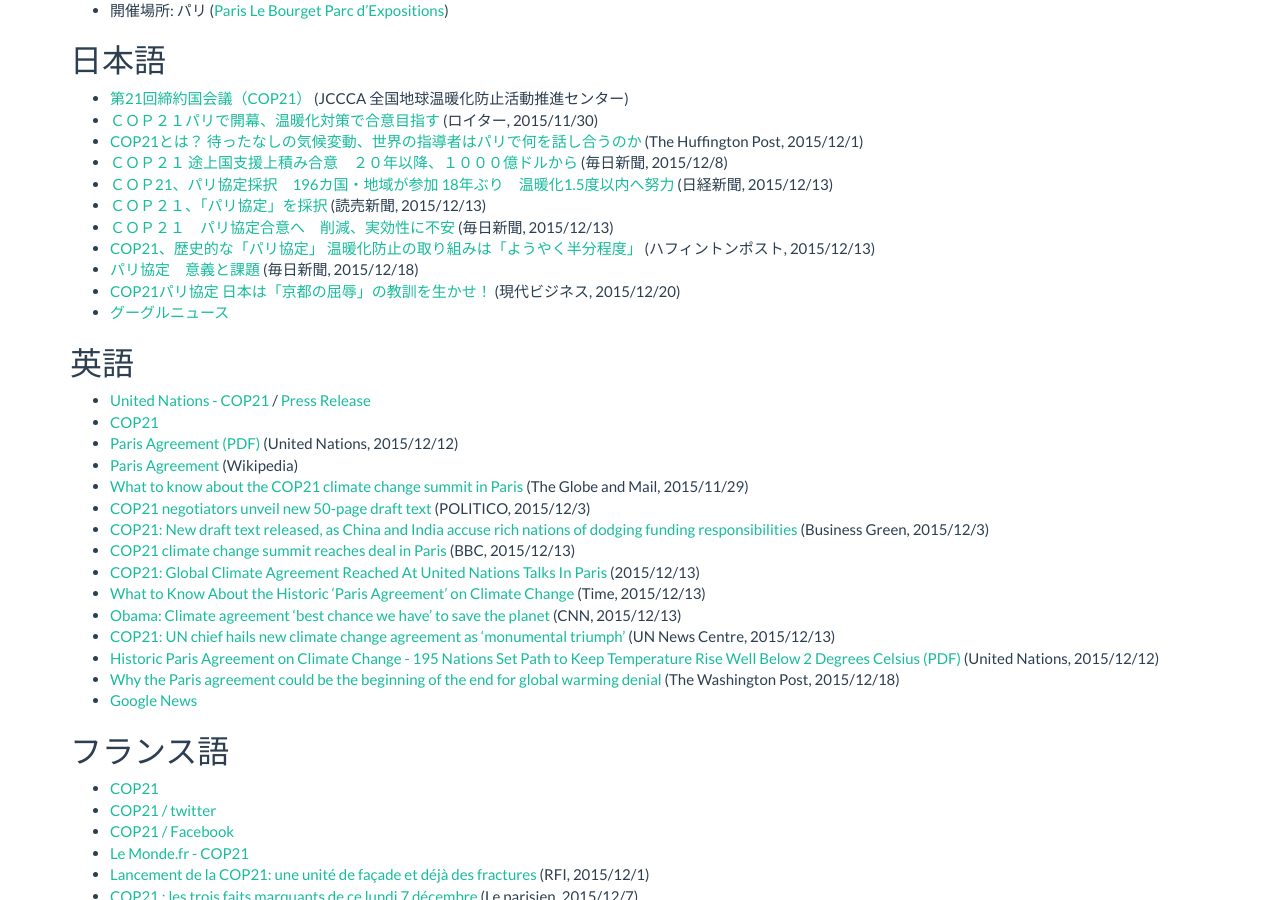
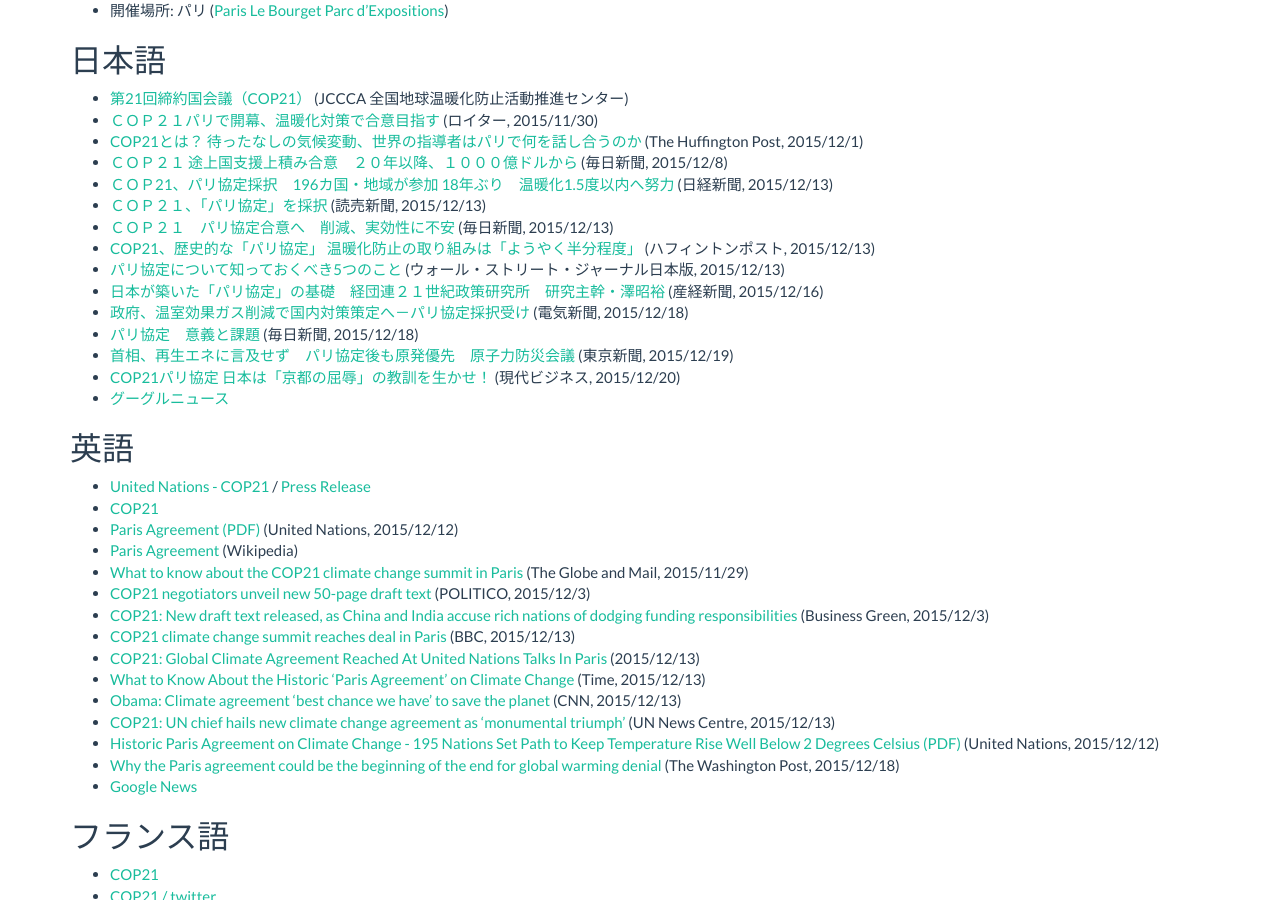
Before and after one commit to sekika/sekika.github.io, a Jekyll site: the page built from _posts/2015-11-30-cop21.md, in a window 1280 px wide and 900 px high, scrolled down 336 px. Built offline with Jekyll 4.4.1, drawn with Linux system fonts in a browser that asks for light colours; nearby versions of some CDN libraries; comment, search, counter and statistics services are not loaded.

Commit message:
Added 3 articles

```diff
--- a/_posts/2015-11-30-cop21.md
+++ b/_posts/2015-11-30-cop21.md
@@ -2,7 +2,7 @@
 layout: post
 title: COP21 とパリ協定に関する情報
 date: 2015-11-30 07:44:12 +0000
-update: 2015-12-20 17:59:34 +0000
+update: 2015-12-20 18:09:05 +0000
 tag: environment
 ---
 パリ協定 (Paris Agreement) が採択された気候変動枠組条約第21回締約国会議 (COP21)、京都議定書第11回締約国会議 (CMP11) に関する情報のリンク。
@@ -19,7 +19,11 @@
 * [ＣＯＰ２１、「パリ協定」を採択](http://www.yomiuri.co.jp/eco/20151213-OYT1T50003.html) (読売新聞, 2015/12/13)
 * [ＣＯＰ２１　パリ協定合意へ　削減、実効性に不安](http://mainichi.jp/articles/20151213/ddm/002/040/061000c) (毎日新聞, 2015/12/13)
 * [COP21、歴史的な「パリ協定」 温暖化防止の取り組みは「ようやく半分程度」](http://www.huffingtonpost.jp/2015/12/12/climate-change-paris_n_8796612.html) (ハフィントンポスト, 2015/12/13)
+* [パリ協定について知っておくべき5つのこと](http://jp.wsj.com/articles/SB12245266549339404205904581412831590928362) (ウォール・ストリート・ジャーナル日本版, 2015/12/13)
+* [日本が築いた「パリ協定」の基礎　経団連２１世紀政策研究所　研究主幹・澤昭裕](http://www.sankei.com/column/news/151216/clm1512160001-n1.html) (産経新聞, 2015/12/16)
+* [政府、温室効果ガス削減で国内対策策定へ－パリ協定採択受け](http://www.shimbun.denki.or.jp/news/main/20151218_01.html) (電気新聞, 2015/12/18)
 * [パリ協定　意義と課題](http://mainichi.jp/articles/20151218/ddm/004/070/026000c) (毎日新聞, 2015/12/18)
+* [首相、再生エネに言及せず　パリ協定後も原発優先　原子力防災会議](http://www.tokyo-np.co.jp/article/politics/list/201512/CK2015121902000145.html) (東京新聞, 2015/12/19)
 * [COP21パリ協定 日本は「京都の屈辱」の教訓を生かせ！](http://gendai.ismedia.jp/articles/-/46998) (現代ビジネス, 2015/12/20)
 * [グーグルニュース](https://www.google.co.jp/search?q=%E3%83%91%E3%83%AA%E5%8D%94%E5%AE%9A&hl=jp&tbm=nws)
 
```
